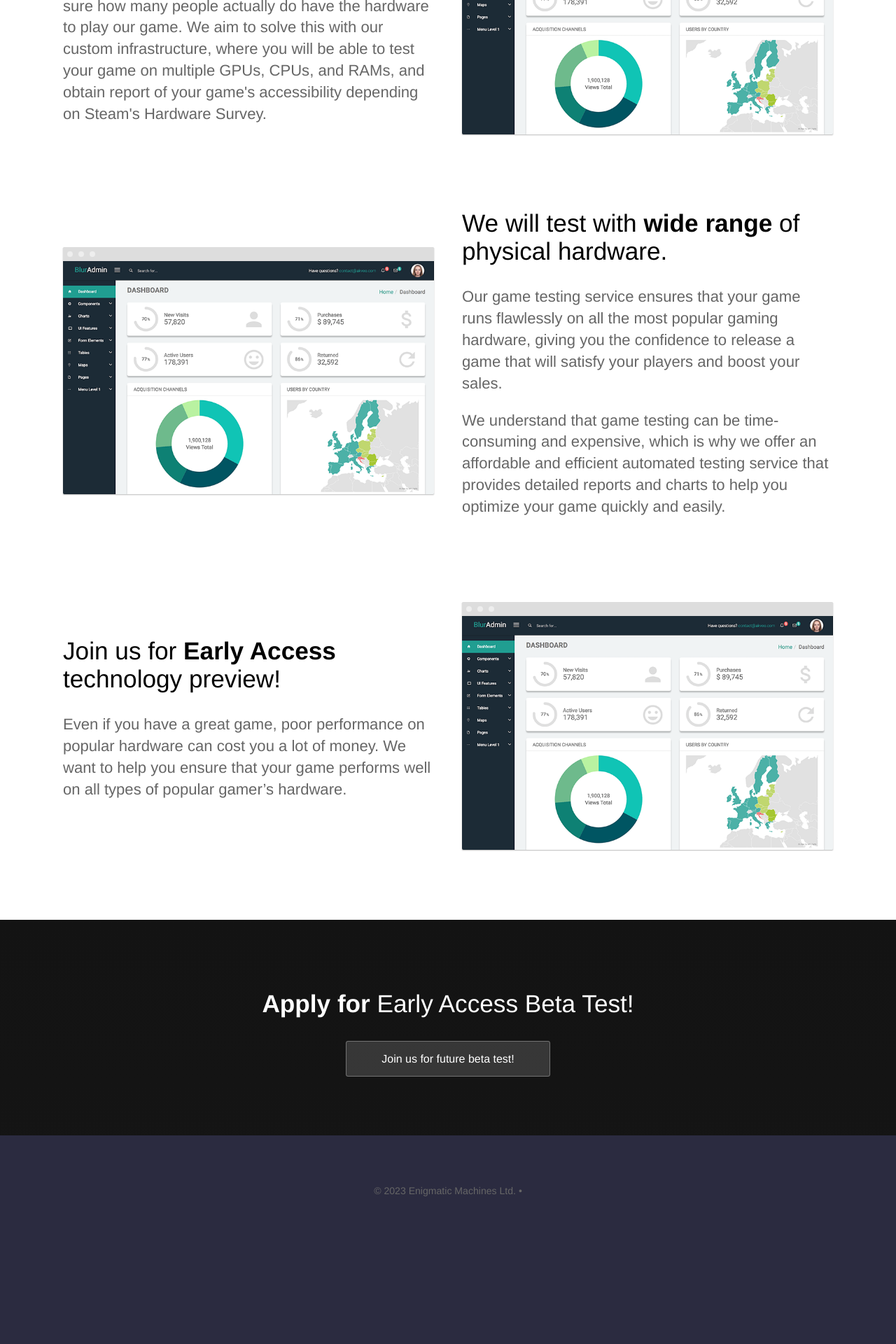
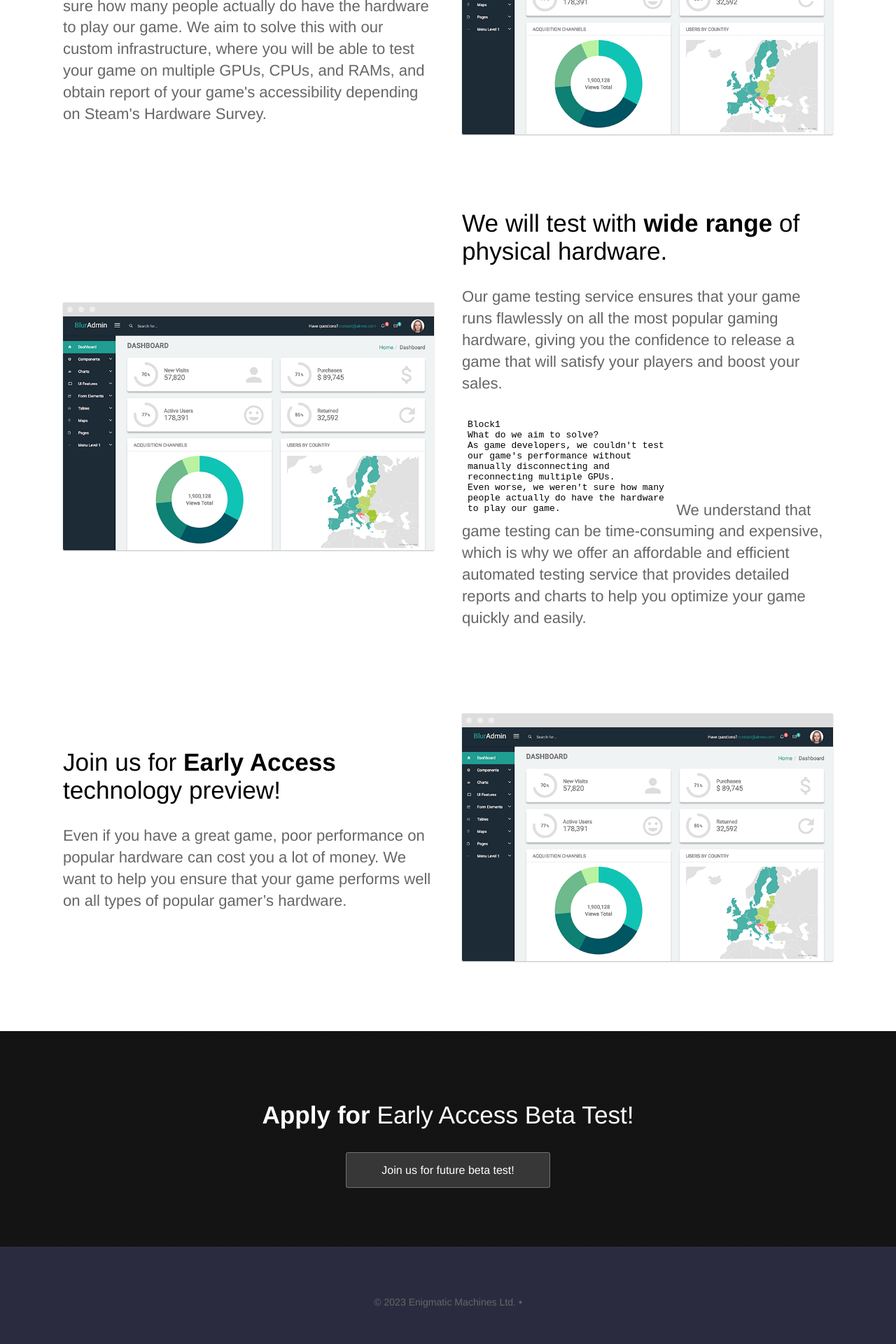
Before and after one commit to EnigmaticMachines/performace, a Jekyll site: the page built from index.html, in a window 1280 px wide. Shown: the part 787-2707 px from the top of the page at 70% size. Built offline with Jekyll 4.4.1, drawn with Linux system fonts in a browser that asks for light colours; before the commit the page ends 2549 px from its top, so only the background shows below that.

Commit message:
text test

```diff
--- a/index.html
+++ b/index.html
@@ -33,7 +33,8 @@ description: Welcome to cloud performance game testing.
 				<h2>We will test with <strong>wide range</strong> of physical hardware.</h2>
 				<p>Our game testing service ensures that your game runs flawlessly on all the most popular gaming hardware,
 					giving you the confidence to release a game that will satisfy your players and boost your sales.</p>
-				<p>We understand that game testing can be time-consuming and expensive, which is why we offer
+				<p>	<object type="text/plain" data="notes/texts.txt"></object>
+					We understand that game testing can be time-consuming and expensive, which is why we offer
 					an affordable and efficient automated testing service that provides detailed reports and charts
 					to help you optimize your game quickly and easily.</p>
 			</div>
```
